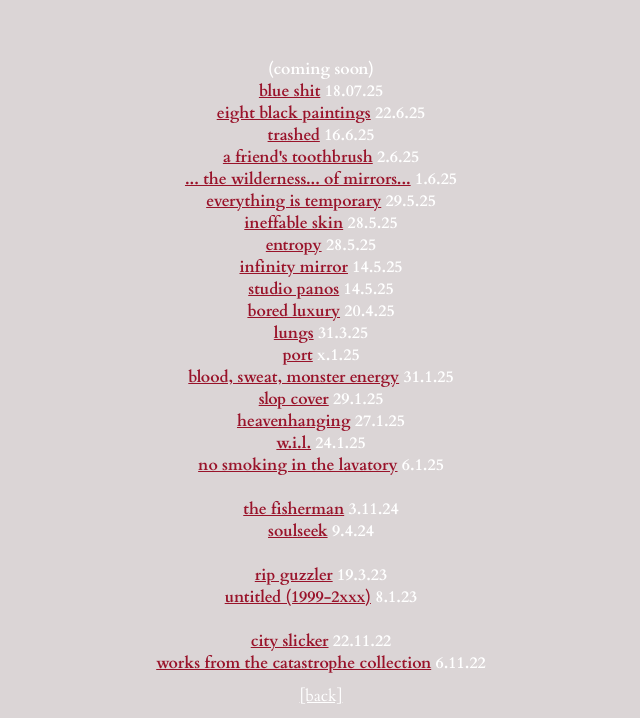
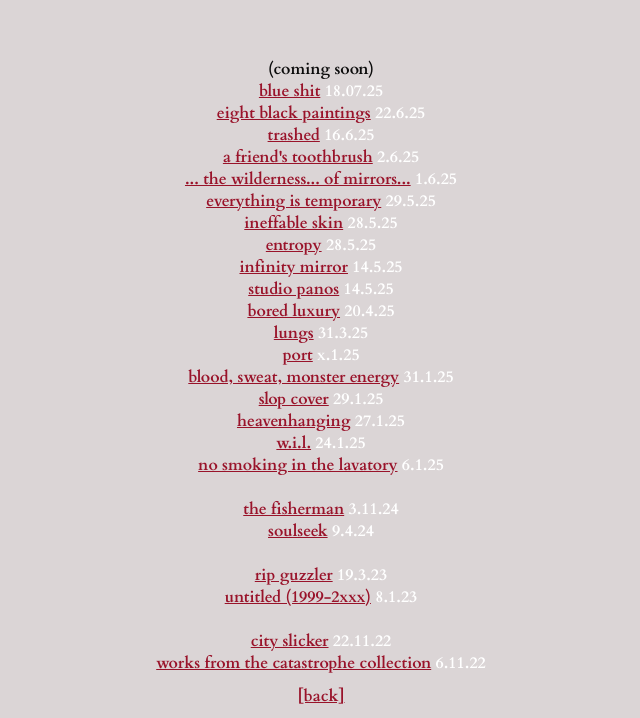
Before and after one commit to geni-x/geni-x.github.io, a plain HTML site: page home.html in a window 1280 px wide. Shown: the part 279-997 px from the top of the page, without its empty margins (319-959 px from the left). Drawn offline with Linux system fonts and the light colour scheme.

Commit message:
small changes to home.html, back button css

```diff
--- a/home.html
+++ b/home.html
@@ -26,7 +26,7 @@
     <!--2025 JUNE-->
     <section class="year">
       <ul>
-        <li><a href="home.html"></a><span> (coming soon) </span></li>
+        <li><a href="home.html"></a>(coming soon)<span></span></li>
         <li><a href="trouble/blueshit/installation-view.html">blue shit</a><span> 18.07.25 </span></li>
         <li><a href="trouble/eightpaintings/installation-view.html">eight black paintings</a><span> 22.6.25 </span></li>
         <li><a href="trouble/trashed/installation-view.html">trashed</a><span> 16.6.25 </span></li>
--- a/style.css
+++ b/style.css
@@ -155,8 +155,8 @@
 }
 
 .backButton a:link {
-  color: #ffffff;
-  font-weight: normal;
+  color: #99132A;
+  font-weight: bold;
   }
 
 span,p {
```
